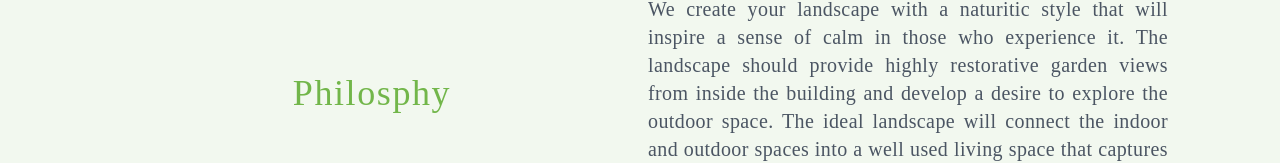
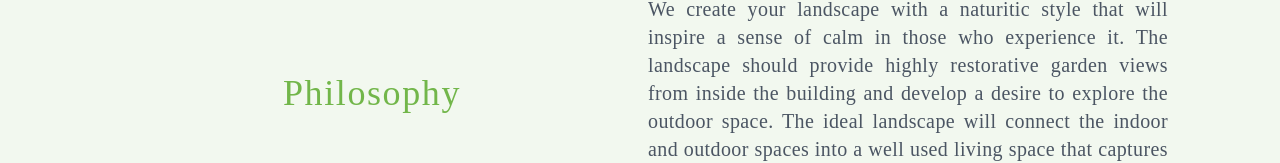
Before and after one commit to latz09/living-space-landscapes, a Next.js app: page / in a window 1280 px wide. Shown: the part 775-938 px from the top of the page. Built offline with nearby package versions, Linux system fonts and the light colour scheme; a web font is replaced by a local one.

Commit message:
philosophy

```diff
--- a/components/philosophy/Philosophy.js
+++ b/components/philosophy/Philosophy.js
@@ -5,7 +5,7 @@ const Philosophy = () => {
 	return (
 		<>
 			<div className='grid gap-4 lg:grid-cols-2 justify-items-center items-center text-justify tracking-widest '>
-				<h1 className='font-logo  text-4xl text-landscape-700 '>Philosphy</h1>
+				<h1 className='font-logo  text-4xl text-landscape-700 '>Philosophy</h1>
 				<Text />
 			</div>
 			<div className='flex space-x-4 w-full px-2 lg:justify-evenly'>
```
